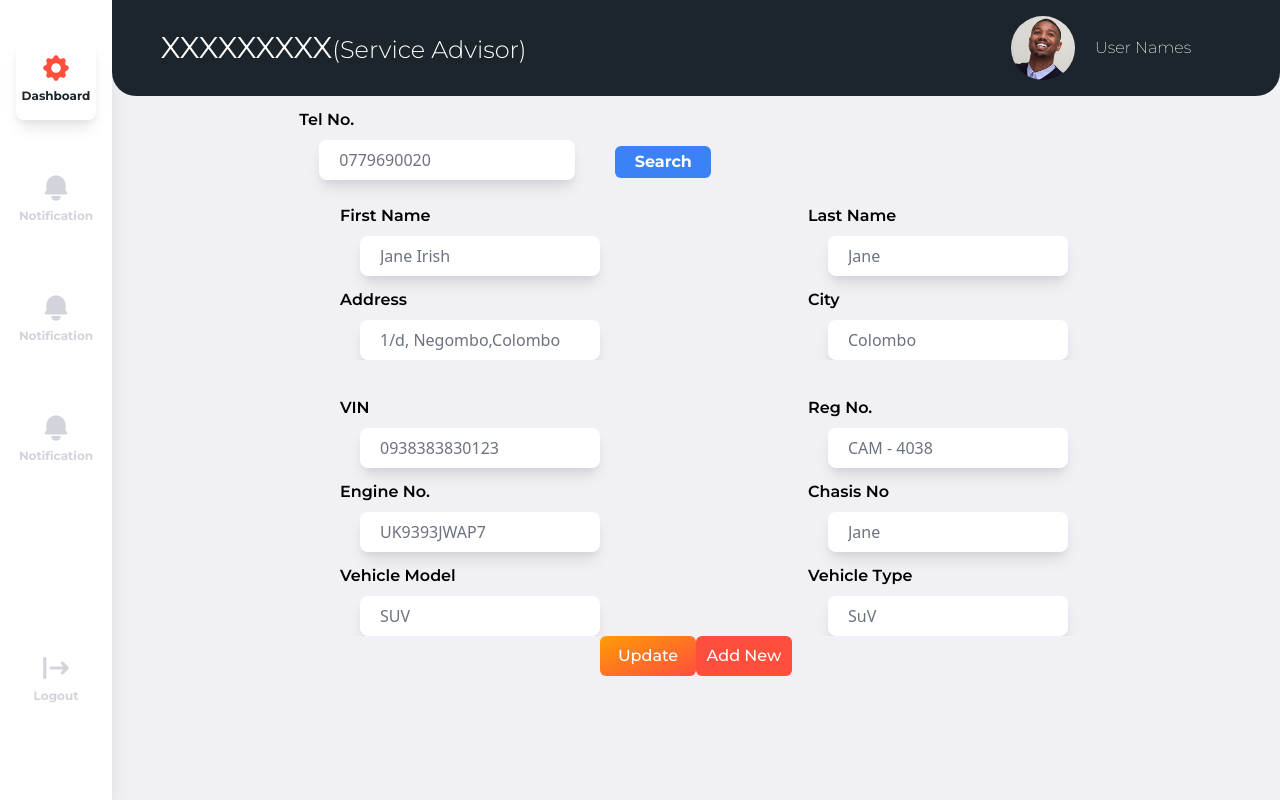
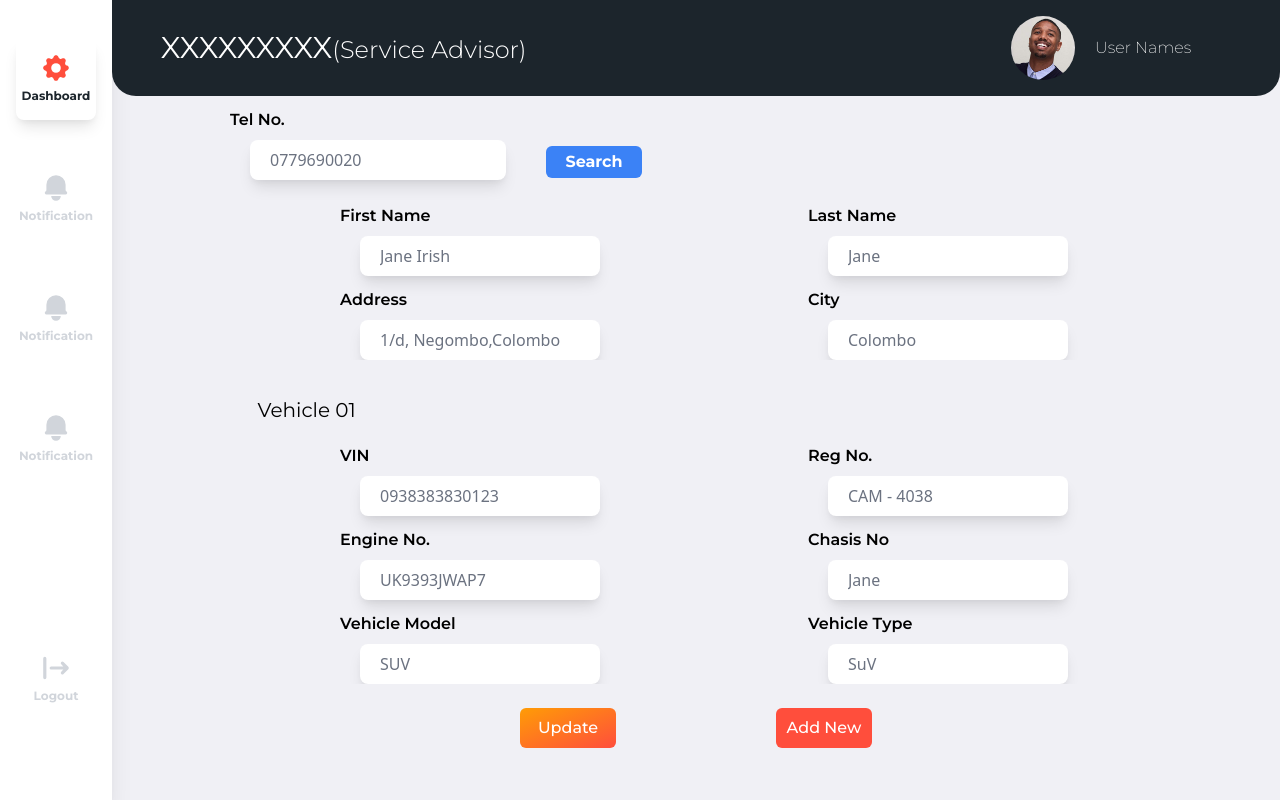
Before and after one commit to dumidu1998/autoaid-front, a React (Create React App) app: page /serviceadvisor/detailsform in a window 1280 px wide. Built offline with nearby package versions, Linux system fonts and the light colour scheme.

Commit message:
detail from service advisor adjustment

```diff
--- a/src/pages/serviceAdvisor/DetailsForm.js
+++ b/src/pages/serviceAdvisor/DetailsForm.js
@@ -25,8 +25,8 @@ export default function DetailsForm() {
                             <div className="container mx-auto max-w-full">
                                 <div className="grid-cols-4 ">
                                     <div className="w-full h-24">
-                                        <div className="flex items-center justify-center w-2/3">
-                                            <div className="flex flex-col mr-2 ml-2">
+                                        <div className="flex items-center justify-center w-1/2">
+                                            <div className="flex flex-col mr-2 ml-16">
                                                 <label htmlFor="tepNum" className="font-primary  text-md font-semibold  mt-3">Tel No. </label>
                                                 <Field id="tepNum" name="tepNum" placeholder="0779690020" className=" ml-5 mt-2 rounded-lg shadow-lg w-64 h-10 pl-5" />
                                             </div>
@@ -35,7 +35,7 @@ export default function DetailsForm() {
                                             </div>
                                         </div>
                                     </div>
-                                    <div className=" w-full h-48">
+                                    <div className=" w-full h-48 mt-">
                                         <div className="flex flex-col items-center overflow-auto ">
                                             <div className="flex flex-row">
                                                 <div className="flex flex-col mr-12 ml-4 w-1/2 ">
@@ -55,7 +55,8 @@ export default function DetailsForm() {
                                             </div>
                                         </div>
                                     </div>
-                                    <div className="w-full h-18">
+                                    <div className="w-full h-18 mt-3">
+                                        <div className="font-primary text-xl flex items-center justify-center w-4/12 mb-2 ">Vehicle 01</div>
                                         <div className="flex flex-col items-center overflow-auto ">
                                                 <div className="flex flex-row">
                                                     <div className="flex flex-col mr-12 ml-4 w-1/2 ">
@@ -81,9 +82,13 @@ export default function DetailsForm() {
                                                 </div>
                                             </div>
                                         </div>
-                                    <div className="flex justify-center  items-center w-full h-18">
+                                    <div className="flex justify-center  items-center h-18 mt-6">
+                                        <div className="flex justify-end mr-20  items-center w-1/2">
                                             <DetailFormUpdatebtn txt="Update"/>
+                                        </div>
+                                        <div className="flex justify-start ml-20  items-center  w-1/2">
                                             <DetailFormBtn txt="Add New"/>
+                                        </div>
                                     </div>
                                 </div>
                             </div>
```
